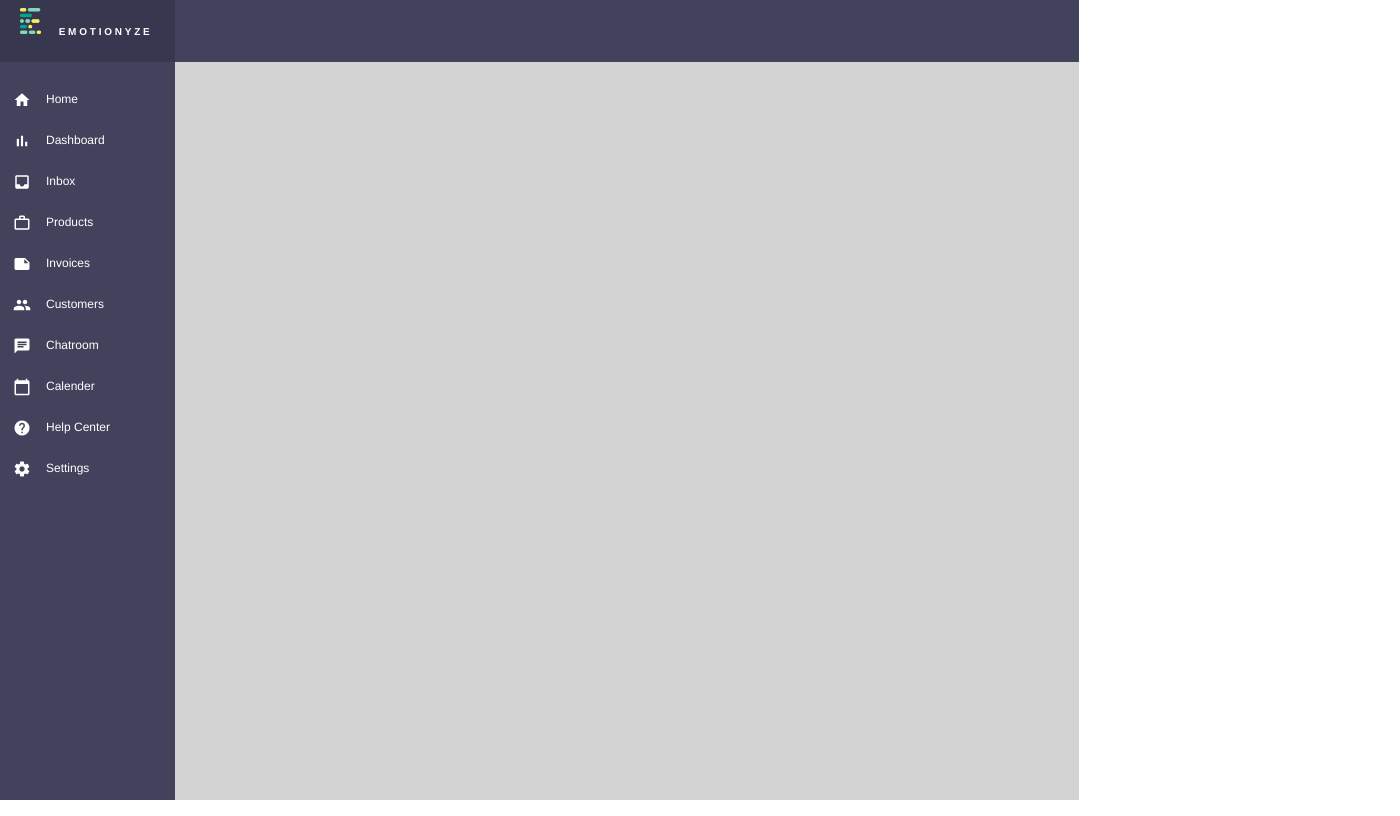
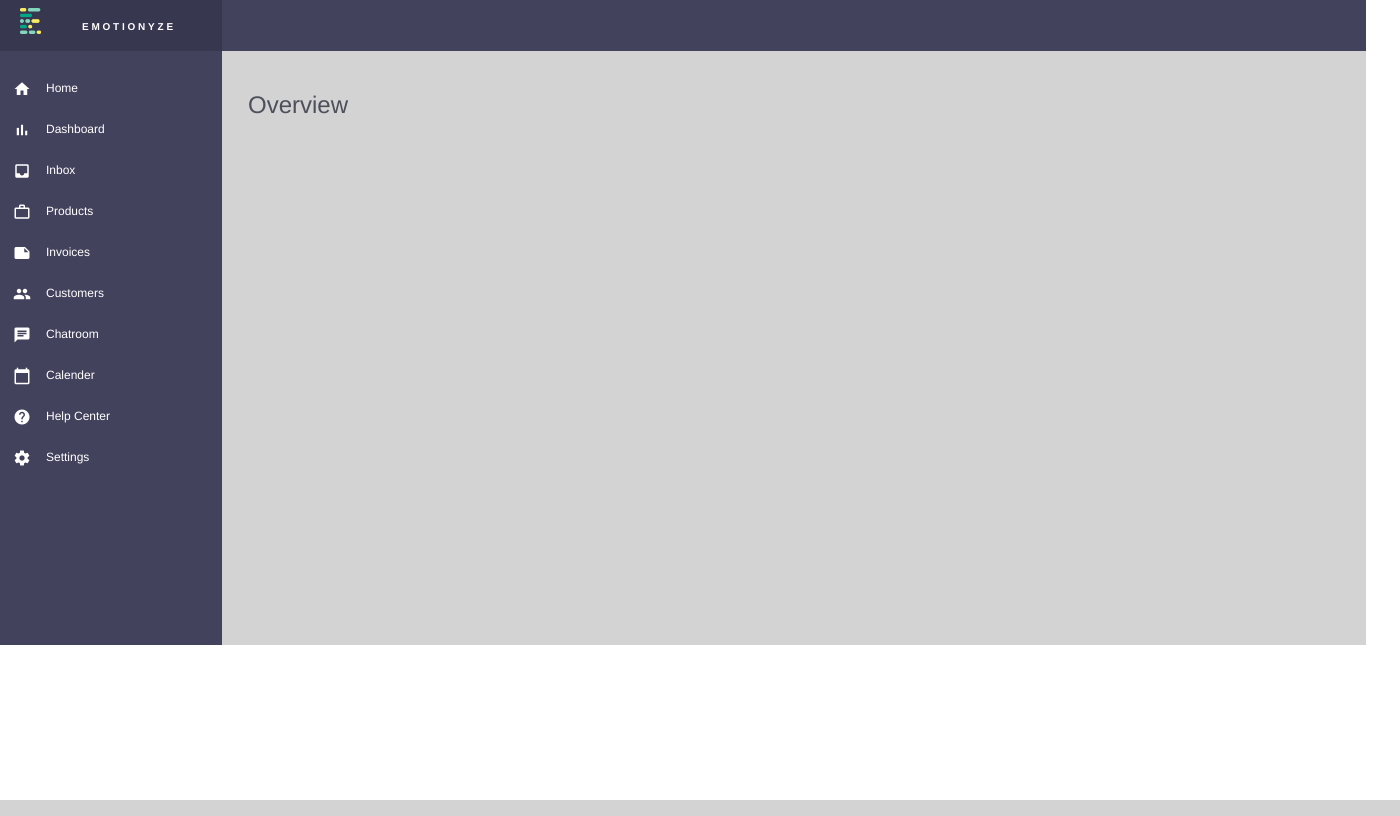
Before and after one commit to ishuanand97/emotionyze, a PHP site: page / in a window 1400 px wide. Run offline with PHP 8.4, Linux system fonts and the light colour scheme.

Commit message:
Add files via upload

```diff
--- a/index.html
+++ b/index.html
@@ -36,9 +36,15 @@
                 <li><a href="#"><i class="material-icons md-18">settings</i><span class="content">Settings</span></a></li>
 
             </ul>
-
         </div>
-        <div class="box box4"></div>
+        <div class="box box4">
+        <div class="box4-common box4-1">
+            <p class="heading-box-4">Overview</p>
+        </div>
+        <div class="box4-common box4-2"></div>
+        <div class="box4-common box4-3"></div>
+        <div class="box4-common box4-4"></div>
+        </div>
 
     </div>
 
--- a/style.css
+++ b/style.css
@@ -3,32 +3,32 @@
 }
 
 .container {
-    width: 1079px;
+    width: 1366px;
     display: flex;
     flex-wrap: wrap;
     background-color: black;
     position: relative;
     top: -8px;
     left: -8px;
-    height: 100vh;
+    height: 644px;
 }
 
 .box1 {
-    height: 7.78%;
+    height: 51px;
     width: 16.25%;
     background-color: #383750;
     position: relative;
 }
 
 .box2 {
-    height: 7.78%;
+    height: 51px;
     width: 83.75%;
     background-color: #43425D;
 
 }
 
 .box3 {
-    height: 92.22%;
+    height: 594px;
     width: 16.25%;
     background-color: #43425D;
     position: relative;
@@ -36,11 +36,49 @@
 }
 
 .box4 {
-    height: 92.22%;
+    height: 594px;
     width: 83.75%;
     background-color: lightgrey;
+    display: flex;
+    flex-wrap: wrap;
+    padding: 16px;
 }
 
+.box4-common{
+    padding-left: 10px;
+}
+.box4-1 {
+    height: 49%;
+    width: 37%;
+/*    background-color: white;*/
+    margin-bottom: 16px;
+
+
+}
+
+.box4-2 {
+    height: 49%;
+    width: 61%;
+/*    background-color: yellow;*/
+    margin-left: 16px;
+     margin-bottom: 16px;
+
+}
+
+.box4-3 {
+    height: 49%;
+    width: 37%;
+/*    background-color: rebeccapurple;*/
+
+}
+
+.box4-4{
+    height: 49%;
+    width: 61%;
+/*    background-color: red;*/
+     margin-left: 16px;
+
+}
 
 
 #logo {
@@ -116,3 +154,11 @@ a:hover > .material-icons.md-18 {
     font-size: 18px;
     display: inline-block;
 }
+
+.heading-box-4{
+    font-size: 24px;
+
+    font-family: helvetica;
+    font-weight: lighter;
+    color: #4D4F5B;
+}
```
